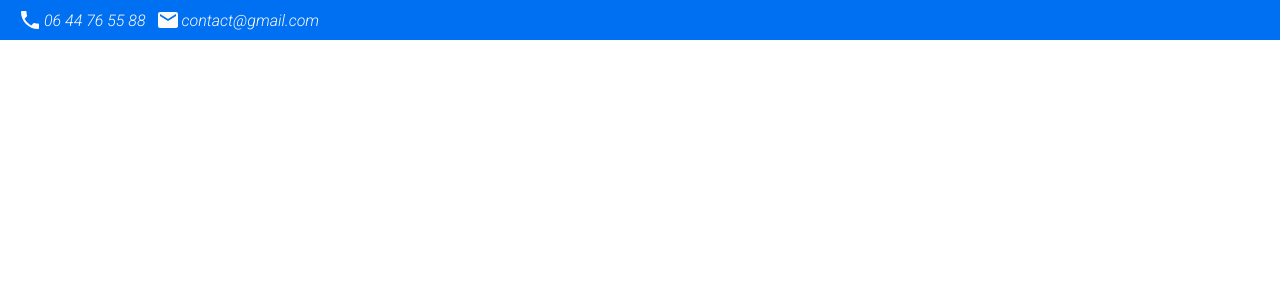
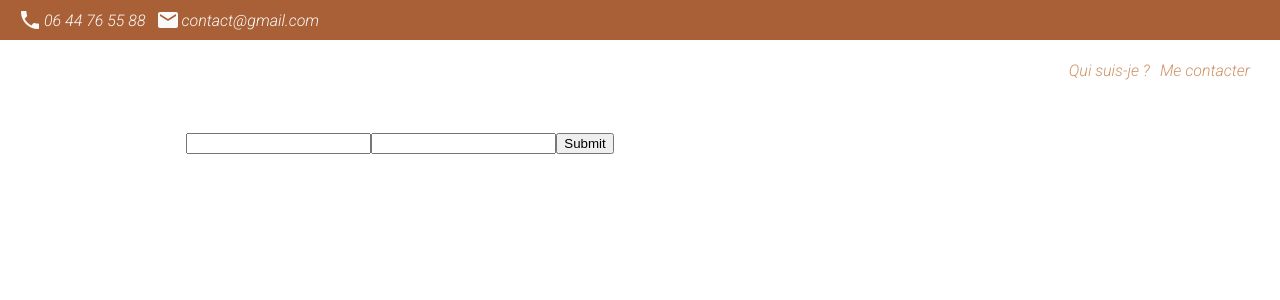
Before and after one commit to nicolashedoire/naitre-ensemble, a Next.js app: page / in a window 1280 px wide. Shown: the top 300 px of the page. Built offline with nearby package versions, Linux system fonts and the light colour scheme.

Commit message:
add form and menu

```diff
--- /dev/null
+++ b/forms/contactForm.tsx
@@ -0,0 +1,28 @@
+import React from "react";
+import { useForm } from "react-hook-form";
+
+type Inputs = {
+  email: string,
+  message: string,
+};
+
+export default function Contact() {
+
+    const { register, handleSubmit, watch, formState: { errors } } = useForm<Inputs>();
+    const onSubmit = data => console.log(data);
+
+    return (
+      <div>
+    <form onSubmit={handleSubmit(onSubmit)}>
+      {/* register your input into the hook by invoking the "register" function */}
+      <input defaultValue="" {...register("email", { required: true })} />
+
+      {/* include validation with required or other standard HTML validation rules */}
+      <input {...register("message", { required: true })} />
+      {/* errors will return when field validation fails  */}
+      {errors.message && <span>Le champ message est requis</span>}
+      <input type="submit" />
+    </form>
+      </div>
+    );
+  }
--- a/pages/_app.tsx
+++ b/pages/_app.tsx
@@ -1,7 +1,7 @@
-import '../styles/globals.scss';
+import "../styles/globals.scss";
 
 function MyApp({ Component, pageProps }) {
-  return <Component {...pageProps} />
+  return <Component {...pageProps} />;
 }
 
 export default MyApp;
--- a/pages/api/hello.ts
+++ b/pages/api/hello.ts
@@ -1,5 +1,5 @@
 // Next.js API route support: https://nextjs.org/docs/api-routes/introduction
 
 export default (req, res) => {
-  res.status(200).json({ name: 'John Doe' })
-}
+  res.status(200).json({ name: "John Doe" });
+};
--- a/pages/index.tsx
+++ b/pages/index.tsx
@@ -1,7 +1,8 @@
-import Head from 'next/head';
-import styles from '../styles/Home.module.scss';
-import PhoneIcon from '@material-ui/icons/Phone';
-import MailIcon from '@material-ui/icons/Mail';
+import Head from "next/head";
+import styles from "../styles/Home.module.scss";
+import PhoneIcon from "@material-ui/icons/Phone";
+import MailIcon from "@material-ui/icons/Mail";
+import ContactForm from "../forms/contactForm";
 
 export default function Home() {
   return (
@@ -10,18 +11,23 @@ export default function Home() {
         <title>Naitre ensemble</title>
         <link rel="icon" href="/favicon.ico" />
       </Head>
-
       <main className={styles.main}>
         <header className={styles.header}>
-          <PhoneIcon style={{marginLeft: '10px', marginRight: '2px'}}/><span>06 44 76 55 88</span>
-          <MailIcon style={{marginLeft: '10px', marginRight: '2px'}}/><span>contact@gmail.com</span>
+          <PhoneIcon style={{ marginLeft: "10px", marginRight: "2px" }} />
+          <span>06 44 76 55 88</span>
+          <MailIcon style={{ marginLeft: "10px", marginRight: "2px" }} />
+          <span>contact@gmail.com</span>
         </header>
-
-        <h1 className={styles.title}>
-        </h1>
+        <div className={styles.menu}>
+          <ul>
+            <li>Qui suis-je ?</li>
+            <li>Me contacter</li>
+          </ul>
+        </div>
         <div className={styles.grid}>
+          <ContactForm />
         </div>
       </main>
     </div>
-  )
+  );
 }
--- a/styles/Home.module.scss
+++ b/styles/Home.module.scss
@@ -1,11 +1,26 @@
+@import './colors.scss';
+
 .header {
   padding: 0 .5rem;
   width: 100%;
   height: 40px;
-  background-color: #0070f3;
+  background-color: $color-tan;
   color: rgb(250, 250, 250);
   display: flex;
   align-items: center;
+}
+
+.menu {
+  margin-right: 25px;
+  ul{
+    list-style-type: none;
+    display: flex;
+    justify-content: flex-end;
+    li{
+      margin: 5px;
+      color: $color-beige;
+    }
+  }
 }
 
 .container {
--- /dev/null
+++ b/styles/colors.scss
@@ -0,0 +1,4 @@
+$color-khaki : #DBC4AF;
+$color-tan : #A96036;
+$color-beige: #D09064;
+$color-cream: #F2E4CF;
--- a/styles/globals.scss
+++ b/styles/globals.scss
@@ -1,9 +1,4 @@
 @import url('https://fonts.googleapis.com/css2?family=Roboto:ital,wght@1,300&display=swap');
-
-$color-khaki : #DBC4AF;
-$color-tan : #A96036;
-$color-beige: #D09064;
-$color-cream: #F2E4CF;
 
 html,
 body {
```
Also changed, not shown: package.json (+5 -2 lines), 1 other file (tests, documents, lock files or other folders).
